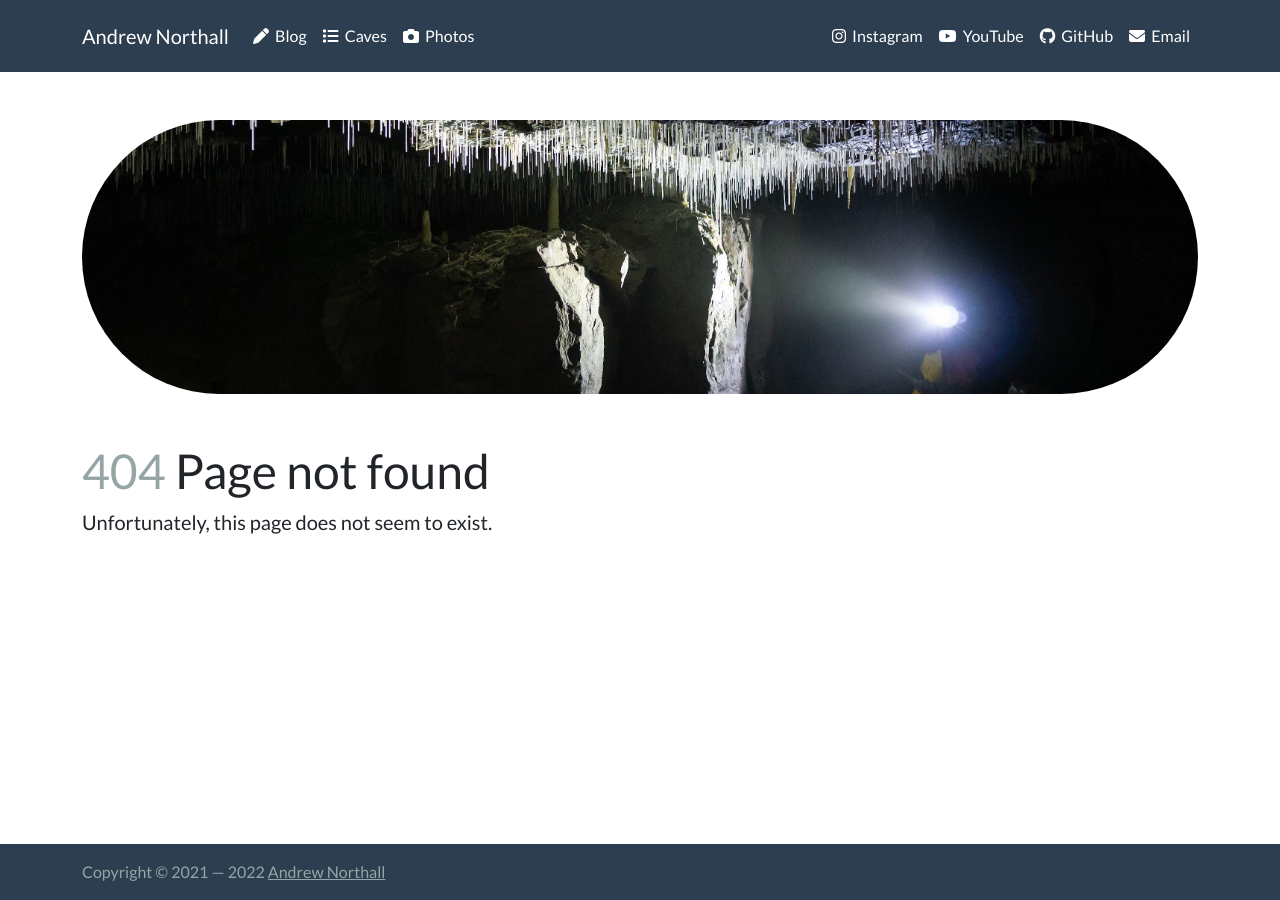
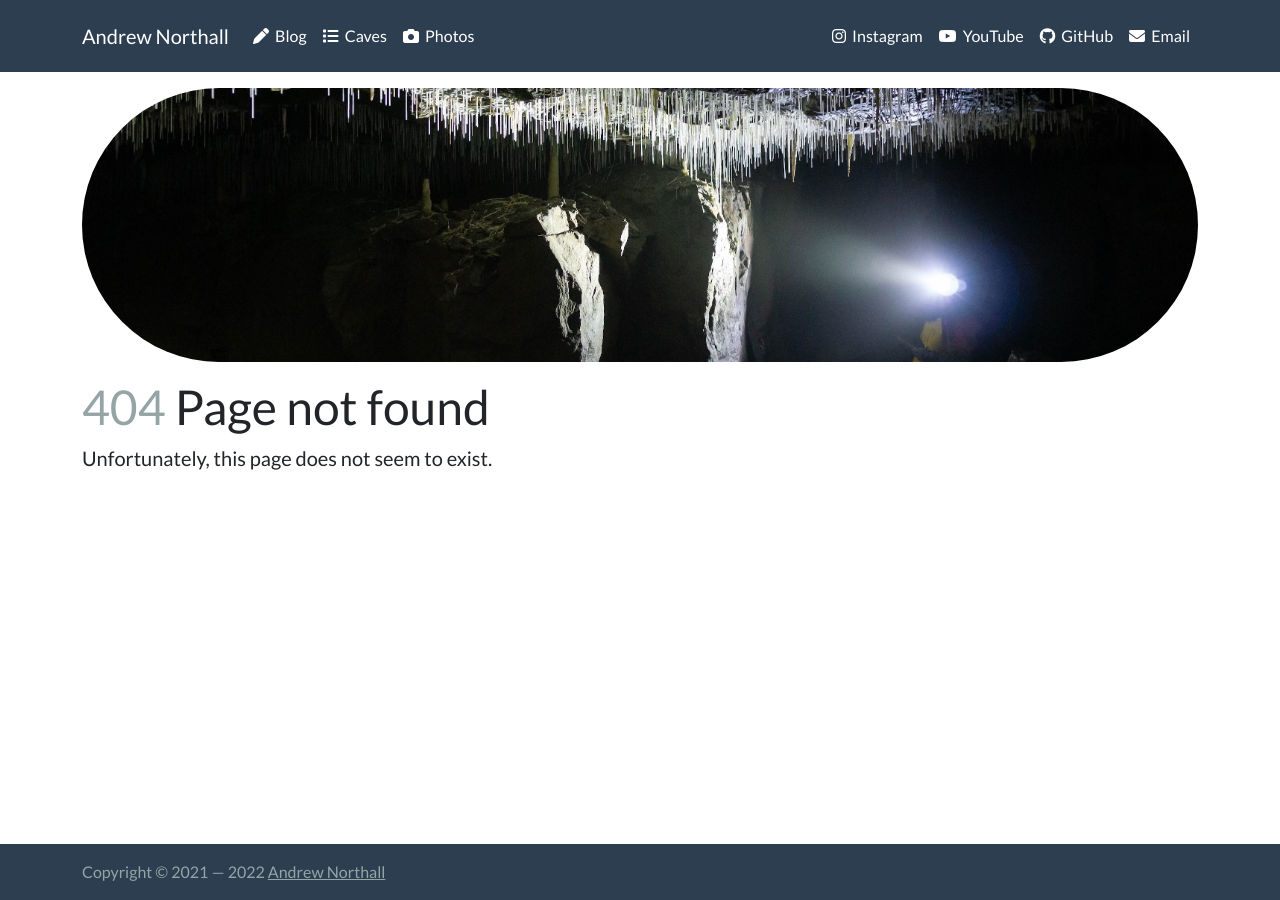
Before and after one commit to anorthall/northall.me.uk, a Jekyll site: the page built from www/404.html, in a window 1280 px wide. Built offline with Jekyll 4.4.1, drawn with Linux system fonts in a browser that asks for light colours.

Commit message:
Edit margins on 404 header image

```diff
--- a/www/404.html
+++ b/www/404.html
@@ -5,7 +5,7 @@ layout: default
 permalink: /404/
 ---
 
-<img src="/images/site_banner.jpg" class="img-fluid rounded rounded-pill mb-5 mt-5">
+<img src="/images/site_banner.jpg" class="img-fluid rounded rounded-pill mb-3 mt-3">
 
 <h2 class="display-5">
   <span class="text-muted">404</span> Page not found
```
